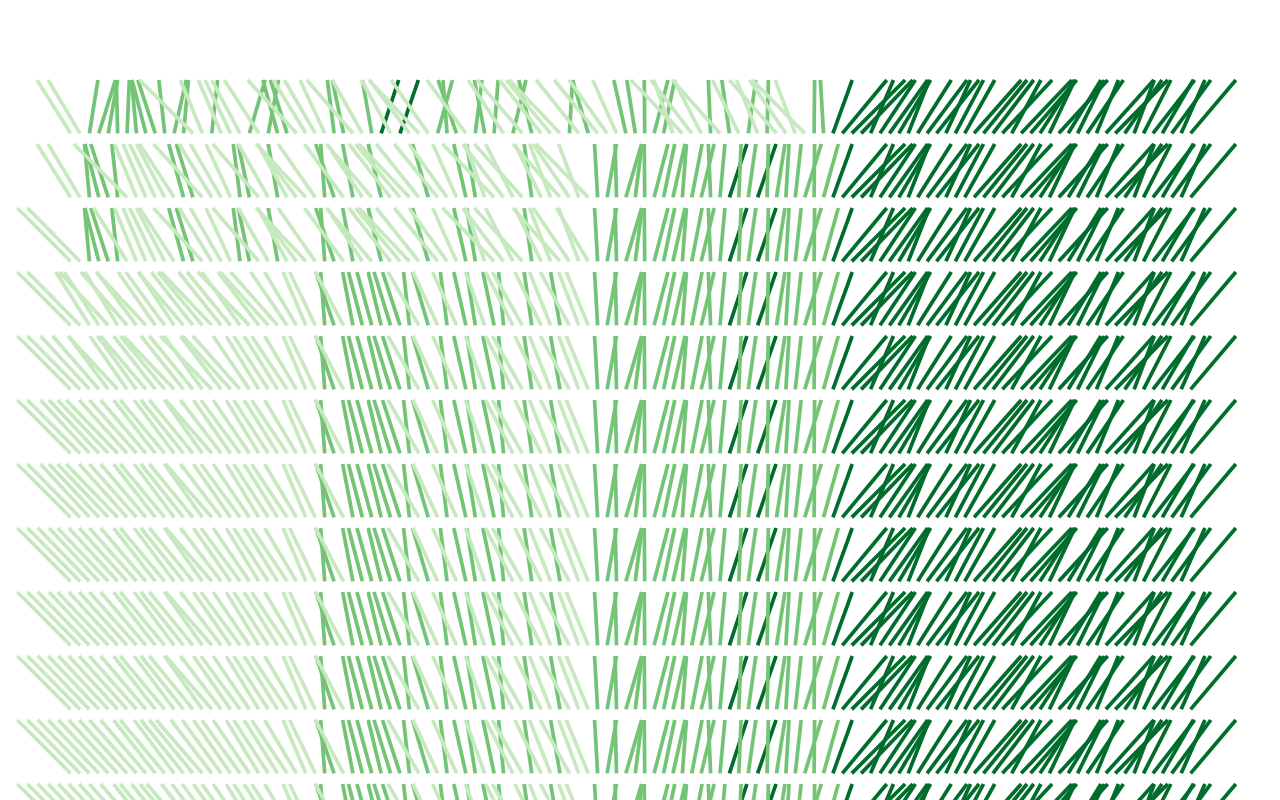
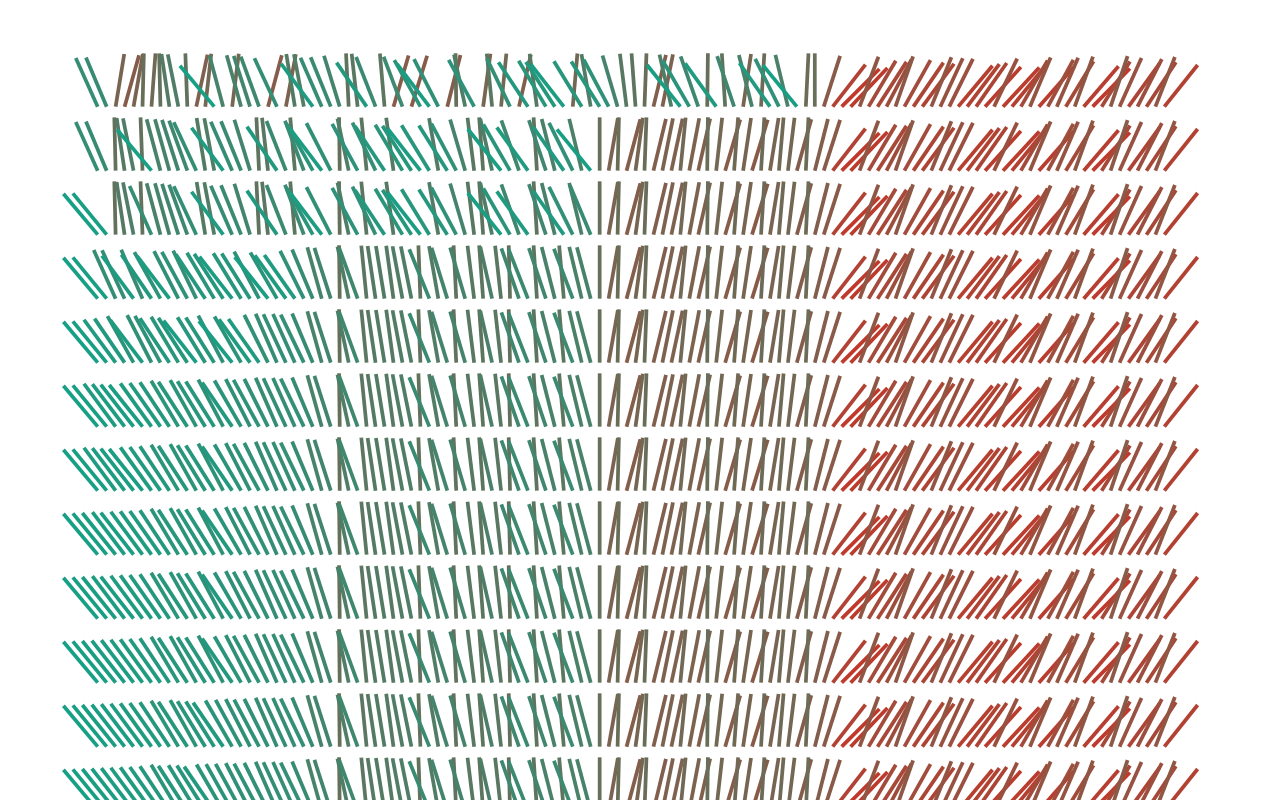
Before and after one commit to jeffersonrpn/d3-quick-sort-view, a plain HTML site: page index.html in a window 1280 px wide. Shown: the top 800 px of the page. Drawn offline with nearby package versions, Linux system fonts and the light colour scheme.

Commit message:
Change rotate from CSS to SVG

```diff
--- a/index.html
+++ b/index.html
@@ -100,57 +100,38 @@
 [1,2,3,4,5,6,7,8,9,10,11,12,13,14,15,16,17,18,19,20,21,22,23,24,25,26,27,28,29,30,31,32,33,34,35,36,37,38,39,40,41,42,43,44,45,46,47,48,49,50,51,52,53,54,55,56,57,58,59,60,61,62,63,64,65,66,67,68,69,70,71,72,73,74,75,76,77,78,79,80,81,82,83,84,85,86,87,88,89,90,91,92,93,94,95,96,97,98,99,100,101,102,103,104,105,106,107,108,109,110,111,112,113,114,115,116,117,118,119,120]
   ];
     var
-      margin = 15,
+      margin = 20,
       lineHeight = 10,
       strokeWidth = 0.7,
       groupMargin = 2,
       lines = data.length;
     var
       width = 240 - (margin * 2),
-      height = (lines*(lineHeight+groupMargin)),
+      height = (lines*(lineHeight+groupMargin)) - margin,
       realwidth = 800,
       realheight = 300,
       min = 1,
       max = 120,
-      minO = -10,
-      maxO = 10,
-      colorA = '#006d2c'
-      colorB = '#74C476',
-      colorC = '#C7E9C0',
-      colorDone = 'green';
+      minO = -130,
+      maxO = -45,
+      colorA = '#16a085'
+      colorB = '#c0392b',
+      colorC = '#2980b9';
 
     var x = d3.scaleLinear().domain([min, max]).range([0, width]);
     var angle = d3.scaleLinear().domain([min, max]).range([minO, maxO]);
     var lines = d3.scaleLinear().domain([0, lines]).range([0, height-lineHeight]);
-    var color = d3.scaleThreshold().domain([40, 80, 120]).range([colorC, colorB, colorA]);
-    // var color = d3.scaleLinear().domain([min, max]).range([colorA, colorB]);
+    // var color = d3.scaleThreshold().domain([40, 80, 120]).range([colorC, colorB, colorA]);
+    var color = d3.scaleLinear().domain([min, max]).range([colorA, colorB]);
 
     var svg = d3.select('#chart').append('svg')
       .attr('version', '1.1')
       .attr('viewBox', '0 0 '+(width + (margin*2))+' '+(height + (margin*2)))
       .attr('width', '100%');
-    // var rect = svg.append('rect')
-    //   .attr('width', width)
-    //   .attr('height', height)
-    //   .style('fill', 'none')
-    //   .style('stroke-width', 1)
-    //   .style('stroke', 'red');
 
     var group = svg.append('g')
       .classed('group', true)
       .attr("transform", "translate(" + margin + "," + margin + ")");
-
-    // for (var i = 0; i < max; i++) {
-    //   group.append('line')
-    //     .attr('x1', x1(i))
-    //     .attr('y1', 0)
-    //     .attr('x2', x1(i))
-    //     .attr('y2', lineHeight)
-    //     .attr('transform', 'rotate('+angle(i)+')')
-    //     .style('stroke-width', 2)
-    //     .style('transform-origin', 'bottom center')
-    //     .style('stroke', color);
-    // }
 
     group.selectAll('.lines')
       .data(data)
@@ -160,18 +141,13 @@
       .selectAll('line')
         .data(function(d) { return d; })
         .enter().append('line')
-            .attr('x1', function(d, i) { return x(i); } )
-            .attr('y1', lineHeight)
-            .attr('x2', function(d, i) { return x(i)+angle(d); } )
+            .attr('x1', function(d, i) { return x(i); })
+            .attr('y1', 0)
+            .attr('x2', function(d, i) { return x(i)+lineHeight; })
             .attr('y2', 0)
-            // .attr('transform', function(d) { return 'rotate('+angle(d)+')'; } )
+            .attr('transform', function(d, i) { return 'rotate('+angle(d)+' '+x(i)+' 0)'; } )
             .style('stroke-width', strokeWidth)
-            // .style('transform-origin', 'bottom center')
-            .style('stroke', function(d, i) {
-              // return (d === i+1) ? colorDone : color(d);
-              return color(d);
-            });
-
+            .style('stroke', function(d, i) { return color(d); });
   </script>
 </body>
 </html>
```
